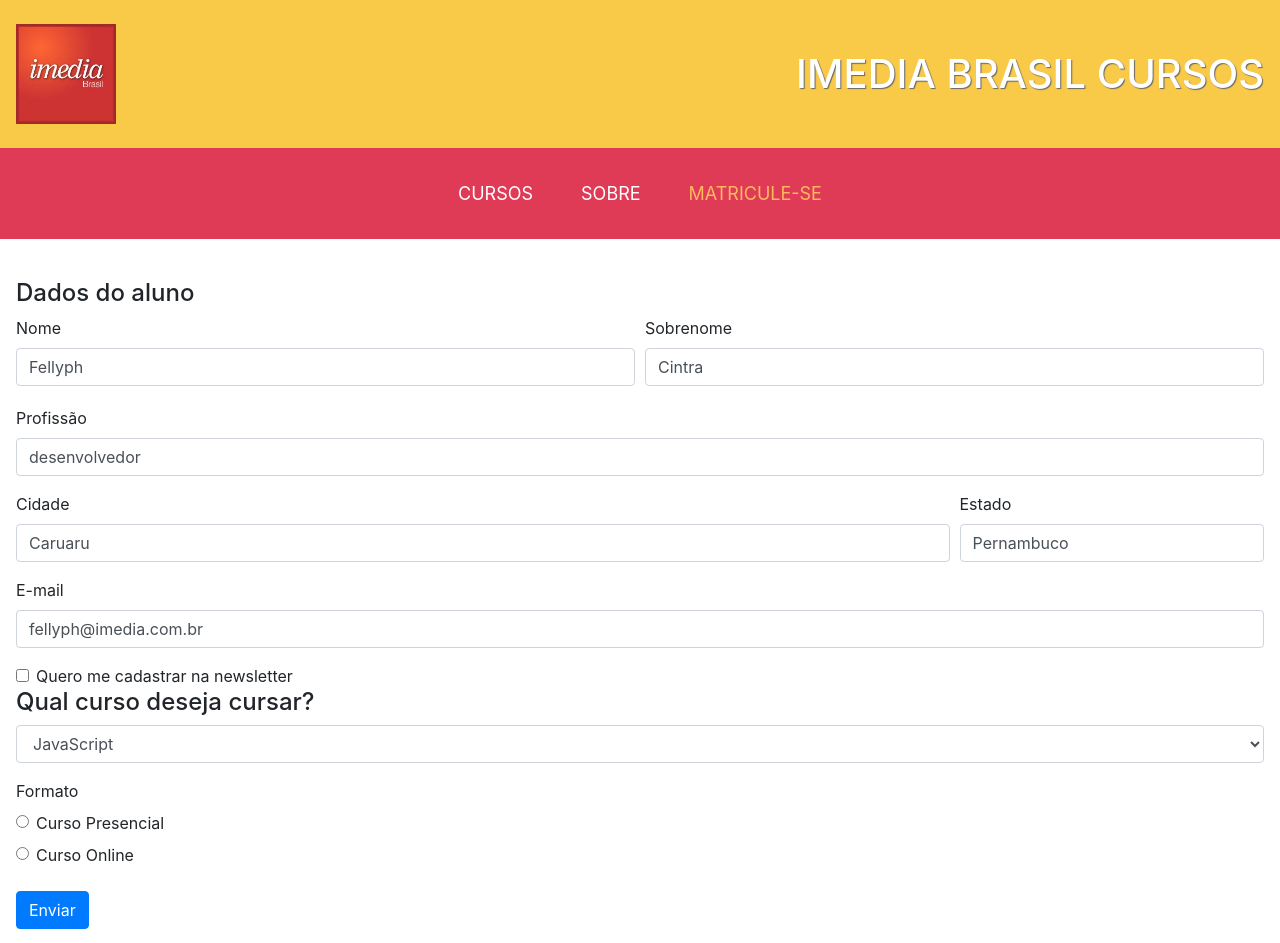
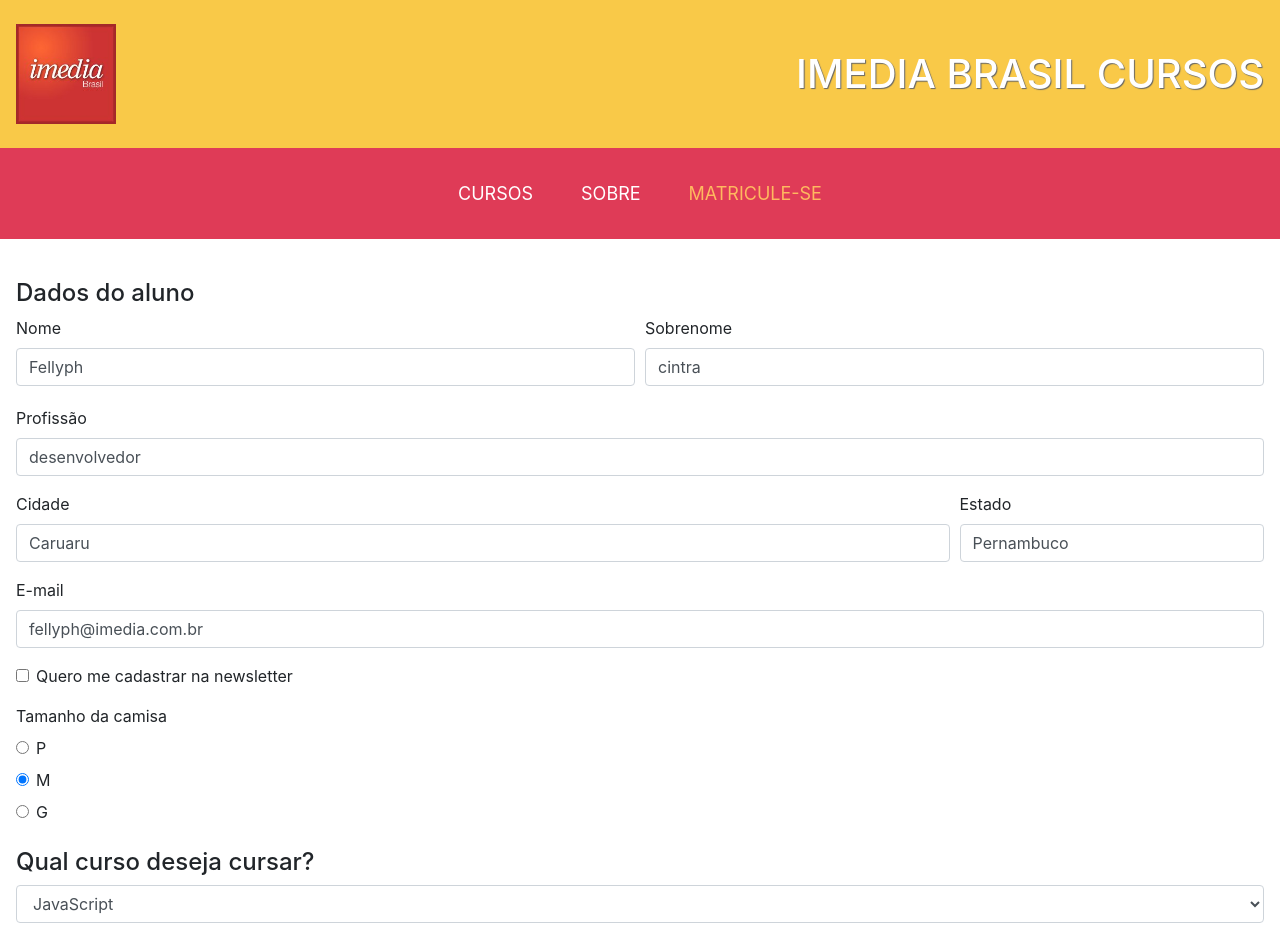
Before and after one commit to fellyph/angular-forms-curso, an Angular app: page /inscricao in a window 1280 px wide. Shown: the top 943 px of the page. Built offline with nearby package versions, Linux system fonts and the light colour scheme.

Commit message:
adding service to inscricao screen

```diff
--- a/src/app/cursos/cursos.component.ts
+++ b/src/app/cursos/cursos.component.ts
@@ -13,7 +13,6 @@ export class CursosComponent implements OnInit {
   public dadosCurso;
   public dadosFavoritos;
   public tituloProx = 'Próximos cursos';
-  public tituloFav = 'Favoritos';
 
   totalLikes = 0;
 
@@ -21,10 +20,5 @@ export class CursosComponent implements OnInit {
 
   ngOnInit() {
     this.cursosService.getCursos().subscribe(dados => this.dadosCurso = dados);
-    this.cursosService.cursoCurtido.subscribe((curso: Curso) => { this.totalLikes++; });
-    this.cursosService.favoritarCurso.subscribe((curso: Curso) => {
-      this.favoritosService.add(curso);
-      this.dadosFavoritos = this.favoritosService.getMeusFavoritos();
-    });
   }
 }
--- a/src/app/inscricao/inscricao.component.html
+++ b/src/app/inscricao/inscricao.component.html
@@ -59,9 +59,39 @@
         placeholder="Digite seu e-mail" />
   </div>
 
-  <div class="form-check">
-    <input type="checkbox" class="form-check-input" name="newsletter" [(ngModel)]="aluno.newsletter">
-    <label class="form-check-label">Quero me cadastrar na newsletter</label>
+  <div class="form-group">
+    <div class="form-check">
+      <input type="checkbox" class="form-check-input" name="newsletter" [(ngModel)]="aluno.newsletter">
+      <label class="form-check-label">Quero me cadastrar na newsletter</label>
+    </div>
+  </div>
+
+  <div class="form-group">
+      <label>Tamanho da camisa</label>
+      <div class="form-check" id="formato">
+        <input type="radio" class="form-check-input"
+          name="tamanhoCamisa" value="P" id="P"
+          [(ngModel)]="aluno.tamanhoCamisa" />
+        <label for="P">
+          P
+        </label>
+      </div>
+      <div class="form-check">
+        <input type="radio" class="form-check-input"
+          name="tamanhoCamisa" value="M" id="M"
+          [(ngModel)]="aluno.tamanhoCamisa" />
+        <label for="M">
+          M
+        </label>
+      </div>
+      <div class="form-check">
+          <input type="radio" class="form-check-input"
+            name="tamanhoCamisa" value="G" id="G"
+            [(ngModel)]="aluno.tamanhoCamisa" />
+          <label for="G">
+            G
+          </label>
+        </div>
   </div>
 
   <h4>Qual curso deseja cursar?</h4>
@@ -91,5 +121,5 @@
 
   <button type="submit" (click)="salvar()" class="btn btn-primary">Enviar</button>
   {{mensagem}}
-
+  {{cursos | json}}
 </form>
--- a/src/app/inscricao/inscricao.component.ts
+++ b/src/app/inscricao/inscricao.component.ts
@@ -1,5 +1,6 @@
 import { Component, OnInit } from '@angular/core';
 import { Aluno } from '../models/aluno.model';
+import { CursosService } from '../services/cursos.service';
 
 @Component({
   selector: 'app-inscricao',
@@ -10,12 +11,14 @@ export class InscricaoComponent implements OnInit {
   public mensagem = '';
   public nome: String;
   public aluno: Aluno;
+  public cursos;
 
-  constructor() {
-    this.aluno = new Aluno('Fellyph', 'Cintra', 'desenvolvedor', 'Caruaru', 'Pernambuco', 'fellyph@imedia.com.br');
+  constructor(private cursosService: CursosService) {
+    this.aluno = new Aluno('Fellyph', 'cintra', 'desenvolvedor', 'Caruaru', 'Pernambuco', 'fellyph@imedia.com.br');
   }
 
   ngOnInit() {
+    this.cursosService.getCursos().subscribe(dados => this.cursos = dados);
   }
 
   salvar() {
--- a/src/app/models/aluno.model.ts
+++ b/src/app/models/aluno.model.ts
@@ -7,6 +7,7 @@ export class Aluno {
   public estado: String;
   public email: String;
   public newsletter = false;
+  public tamanhoCamisa = 'M';
 
   constructor( nome: String, sobrenome: String, profissao: String , cidade: String, estado: String , email: String ) {
     this.nome = nome;
```
